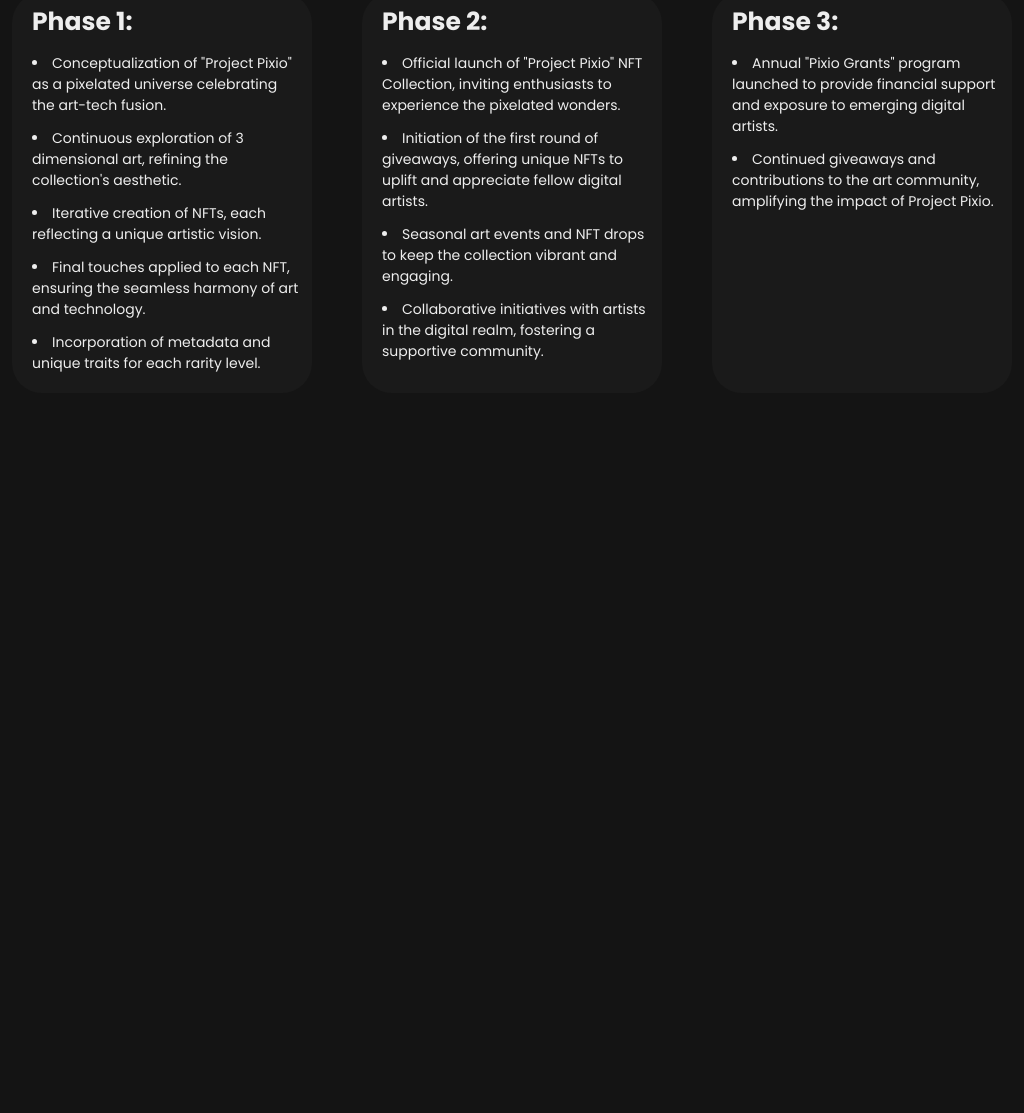
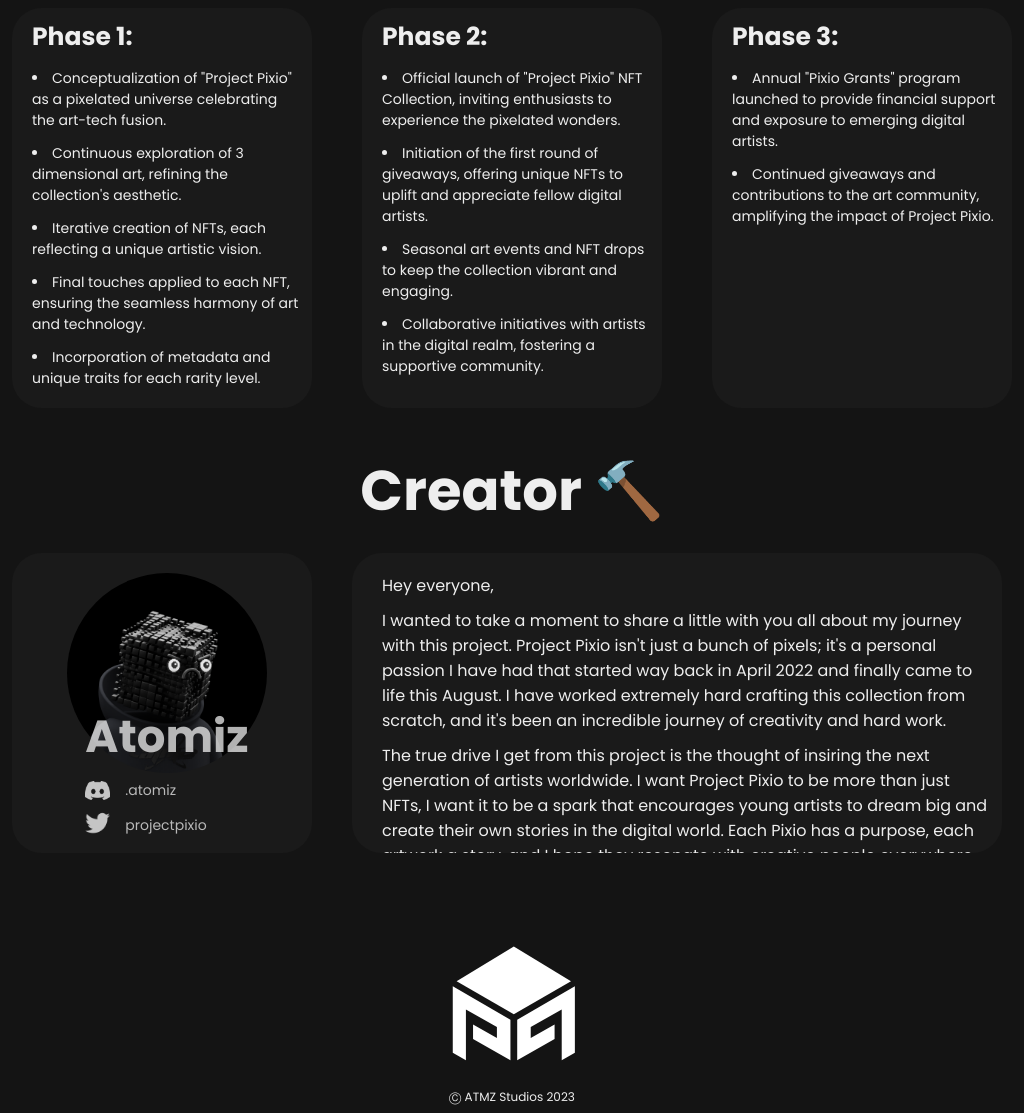
Before and after one commit to adamwilson24/projectpixio.github.io, a plain HTML site: page index.html in a window 1280 px wide. Shown: the part 964-2077 px from the top of the page, without its empty margins (128-1152 px from the left). Before the commit the page ends 1397 px from the top, so only its background shows below. Drawn offline with Linux system fonts and the light colour scheme.

Commit message:
Creator info and footer added

```diff
--- a/index.html
+++ b/index.html
@@ -90,8 +90,7 @@
           </div>
         </div>
         <div class="roadmap">
-          <h1 id="roadmap-title">Roadmap</h1>
-        </div>
+          <h1 id="roadmap-title">Roadmap <span> 🚀 </span> </h1>
           <div class="phase-container">
             <div class="phase">
               <h1 class="phase-desc">Phase 1:</h1>
@@ -124,6 +123,37 @@
               <li class="roadmap-li">Continued giveaways and contributions to the art community, amplifying the impact of Project Pixio.</li>
             </div>
           </div>
+          <div class="creator">
+            <h1 id="roadmap-title">Creator <span>🔨</span></h1>
+            <div class="creator-container">
+              <div class="creator-section">
+                <img src="blackpfp.png" alt="Atomiz NFT" id="profile-picture">
+                <div id="creator-text">
+                  <p id="creator-name">Atomiz</p>
+                  <div class="social">
+                    <img src="WhiteDiscord.png" alt="discord" class="social-logo">
+                    <p class="social-name">.atomiz</p>
+                  </div>
+                  <div class="social">
+                    <img src="twitter-icon-18-256.png" alt="twitter" class="social-logo">
+                    <p class="social-name">projectpixio</p>
+                  </div>
+                </div>
+              </div>
+              <div class="creator-desc">
+                <p class="creator-description">Hey everyone,</p><p class="creator-description"> I wanted to take a moment to share a little with you all about my journey with this project. Project Pixio isn't just a
+                bunch of pixels; it's a personal passion I have had that started way back in April 2022 and finally came to life this August.
+              I have worked extremely hard crafting this collection from scratch, and it's been an incredible journey of creativity and hard work.</p>
+            <p class="creator-description">The true drive I get from this project is the thought of insiring the next generation of artists worldwide. I want Project Pixio to be more than just NFTs, I want it to be a spark that encourages young artists to dream big and create their own stories in the digital world. Each Pixio has a purpose, each artwork a story, and I hope they resonate with creative people everywhere.</p><p class="creator-description">Atomiz</p><p class="creator-description">Creator of "Project Pixio" NFT Collection</p>
+              </div>
+            </div>
+          </div>
+        </div>
+        <div id="footer">
+          <img src="WhiteLogo.svg" alt="Project Pixio Logo" id="footer-logo">
+          <p id="copyright">	&#9400; ATMZ Studios 2023</p>
+        </div>
+
       </div>
 
 
--- a/main.css
+++ b/main.css
@@ -257,7 +257,7 @@ nav{
   justify-content: center;
 }
 #roadmap-title{
-  margin-top:15px;
+  margin-top:30px;
   font-size:3.5rem;
   font-weight:bold;
   color:var(--light);
@@ -272,7 +272,7 @@ nav{
 
 .phase {
   margin-top: 20px;
-  margin-bottom:40px;
+  margin-bottom: 10px;
   width: 300px;
   height: 400px;
   background-color: #1a1a1a;
@@ -283,7 +283,7 @@ nav{
   padding-left:20px;
   padding-right:10px;
   font-size:14px;
-  box-shadow: 0px 0px 0px #f5c144;
+  box-shadow: 0px 0px 0px var(--dark);
   transition: all 300ms ease-out;
 }
 .phase:hover{
@@ -296,6 +296,7 @@ nav{
                 7px 7px 0px #f5c144,
                 8px 8px 0px #f5c144,
                 9px 9px 0px #f5c144;
+  cursor: default;
 }
 .phase-desc{
   color: var(--light);
@@ -305,3 +306,110 @@ nav{
 .roadmap-li{
   margin-top:12px;
 }
+.creator-container {
+  display: flex;
+  flex-direction: row;
+  align-items: center;
+  justify-content: center;
+}
+.creator-section {
+  margin-top: 20px;
+  margin-bottom: 10px;
+  width: 300px;
+  height: 300px;
+  background-color: #1a1a1a;
+  border-radius: 30px;
+  margin-right: 15px; /* Add spacing between rectangles */
+  margin-left :15px;
+  color: var(--light);
+  padding-left:20px;
+  padding-right:10px;
+  font-size:14px;
+  box-shadow: 0px 0px 0px var(--dark);
+  transition: all 300ms ease-out;
+  display: flex;
+  flex-direction: column;
+  align-items: center;
+
+}
+#profile-picture{
+  user-select: none;
+  margin-top: 20px;
+  width: 200px;
+  border-radius: 150px;
+}
+#creator-text{
+  opacity: 75%;
+  text-align: center;
+  margin-top:-5px;
+}
+#creator-name{
+  font-size:45px;
+  margin-top:-65px;
+  font-weight: bolder;
+}
+.social-logo{
+  display: block;
+  width: 25px;
+  margin-top: 10px;
+}
+.social-name{
+  font-size: 14px;
+  position: absolute;
+  margin-top: -20px;
+  margin-left: 40px;
+}
+
+
+.creator-desc {
+  margin-top: 20px;
+  margin-bottom: 10px;
+  width: 650px;
+  height: 300px;
+  background-color: #1a1a1a;
+  border-radius: 30px;
+  margin-right: 25px; /* Add spacing between rectangles */
+  margin-left :25px;
+  color: var(--light);
+  padding-right:10px;
+  font-size:16px;
+  box-shadow: 0px 0px 0px var(--dark);
+  transition: all 300ms ease-out;
+  overflow: auto;
+  padding-top: 10px;
+  padding-left:30px;
+}
+.creator-desc br{
+  margin-top: 10px;
+  margin-bottom:10px;
+}
+.creator-description{
+  margin-top:10px;
+  margin-bottom:10px;
+}
+#creator-description{
+  margin-top: 20px;
+  font-size: 20px;
+}
+#footer{
+  display: flex;
+  flex-direction: column;
+  align-items: center;
+  height: 200px;
+  padding-bottom: 25px;;
+}
+#footer-logo{
+  margin-top: 50px;
+  height: 200px;
+}
+#legal-info{
+  color: var(--light);
+  font-size: 8.5px;
+  position: absolute;
+  margin-left:400px;
+}
+#copyright{
+  margin-top: -25px;
+  color: var(--light);
+  font-size: 12px;;
+}
```
Also changed, not shown: WhiteDiscord.png (added), blackpfp.png (added), twitter-icon-18-256.png (added). Lines whose indentation alone changed are shown as unchanged.
